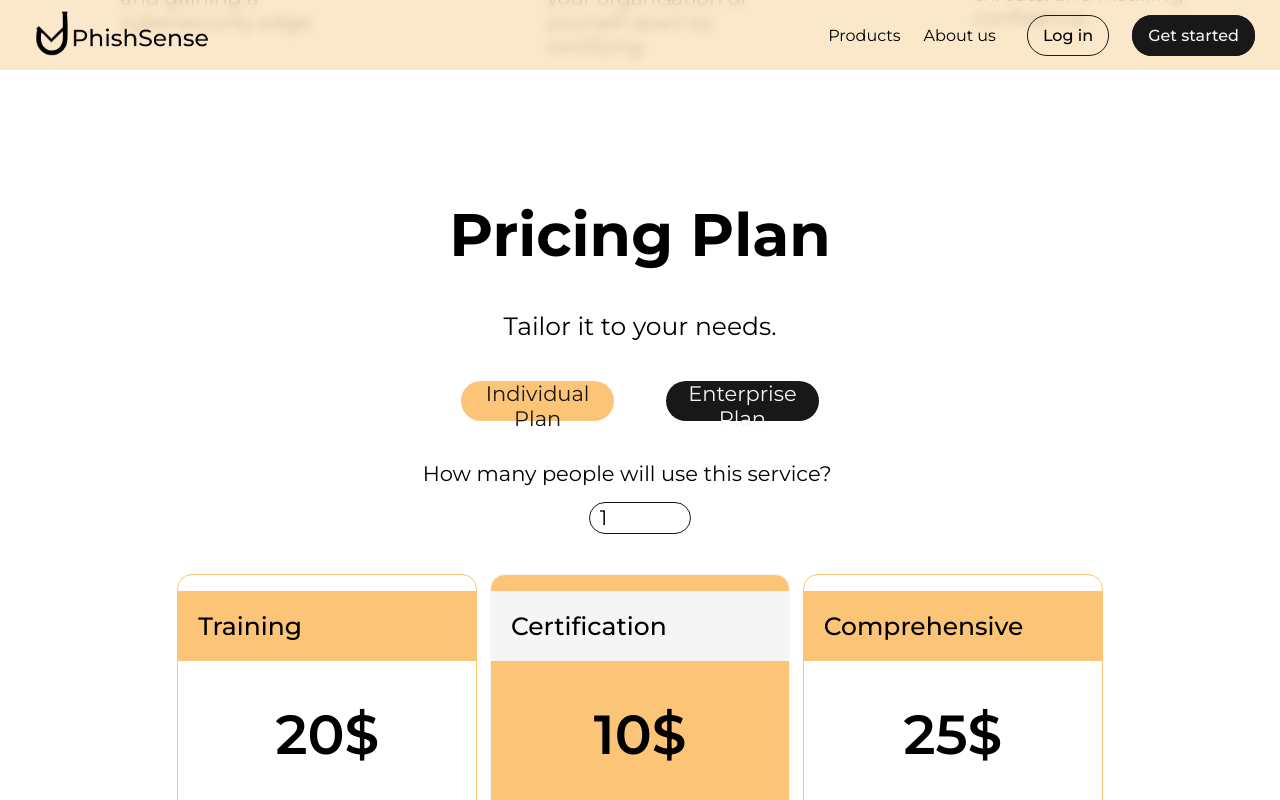
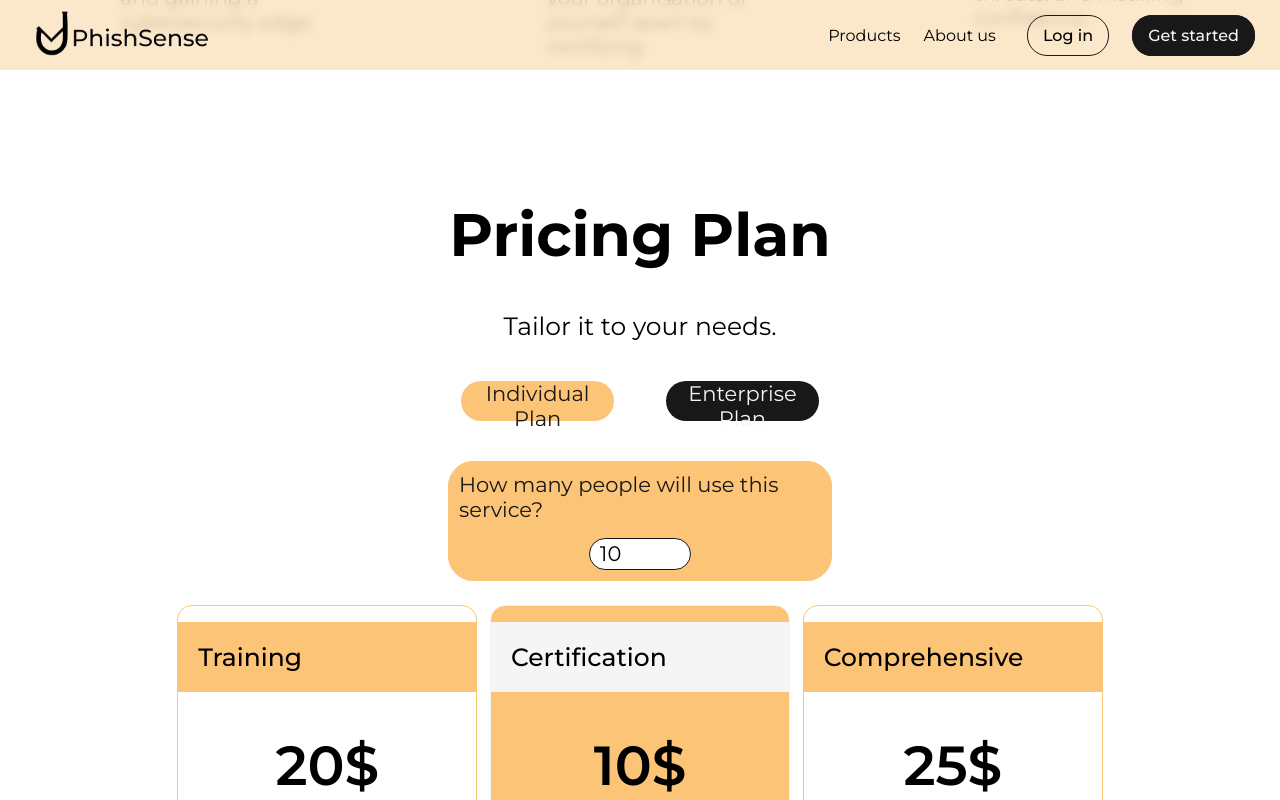
Before and after one commit to Que-sar/PhishSense, a React (Create React App) app: page / in a window 1280 px wide. Both pictures are taken after a click on the button "Enterprise Plan". Shown: the part 1156-1956 px from the top of the page. Built offline with nearby package versions, Linux system fonts and the light colour scheme.

Commit message:
Number entry panel, done

```diff
--- a/src/pages/Home.css
+++ b/src/pages/Home.css
@@ -148,6 +148,7 @@
     flex-direction: column;
     justify-content: center;
     align-items: center;
+
 }
 
 .pricing-title {
@@ -270,13 +271,24 @@
     flex-direction: column;
     justify-content: center;
     align-items: center;
-    margin-bottom: 5vh;
+
+    margin-bottom: 3vh;
+    margin-left: auto;
+    margin-right: auto;
     font-size: calc(16px + 0.390625vw);
+
+    border-style: solid;
+    border-width: thin;
+    border-radius: 25px;
+    padding: 10px;
+    border-color: #fcc477;
+    background: #fcc477;
+    color: #181818;
+
+    width: 30vw;
+
 }
 
-.enterpriseEntry div {
-    margin-right: 2vw;
-}
 
 #numberInput {
     margin-top: 2vh;
@@ -290,13 +302,3 @@
     width: 8vw;
 
 }
-
-.sliderBackground {
-    display: flex;
-    justify-content: center;
-    align-items: center;
-    margin-top: 2vh;
-    color: #fcc477;
-    width: 30vw;
-    height: 3vh;
-}
--- a/src/pages/Home.js
+++ b/src/pages/Home.js
@@ -13,7 +13,7 @@ import TrophyIcon from "../components/images/trophyIcon.svg";
 const Home = () => {
     const [individualButton, setIndividualButton] = useState(true);
     const [enterpriseButton, setEnterpriseButton] = useState(false);
-    const [enterprisePeople, setEnterprisePeople] = useState(1);
+    const [enterprisePeople, setEnterprisePeople] = useState(10);
 
     const handleNumberChange = (event) => {
         setEnterprisePeople(event.target.value);
@@ -143,10 +143,12 @@ return (
         </div>
                 {enterpriseButton ? (
 
-                <div className='enterpriseEntry'>
+                <div className='enterpriseEntry entry-panel'>
 
                 <div>How many people will use this service? </div>
                 <input
+                    min={2}
+                    max={10000}
                     type="number"
                     id="numberInput"
                     value={enterprisePeople}
```
